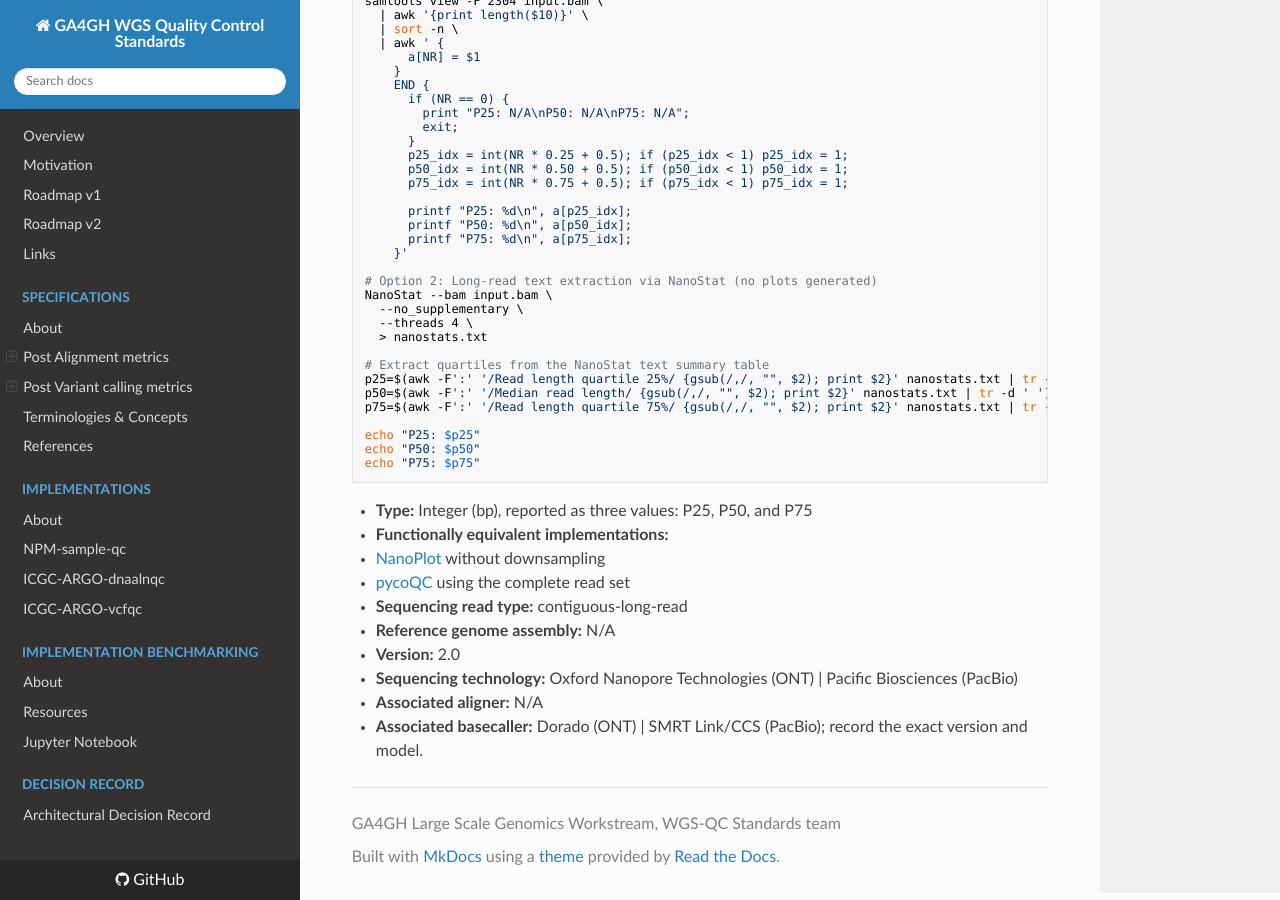
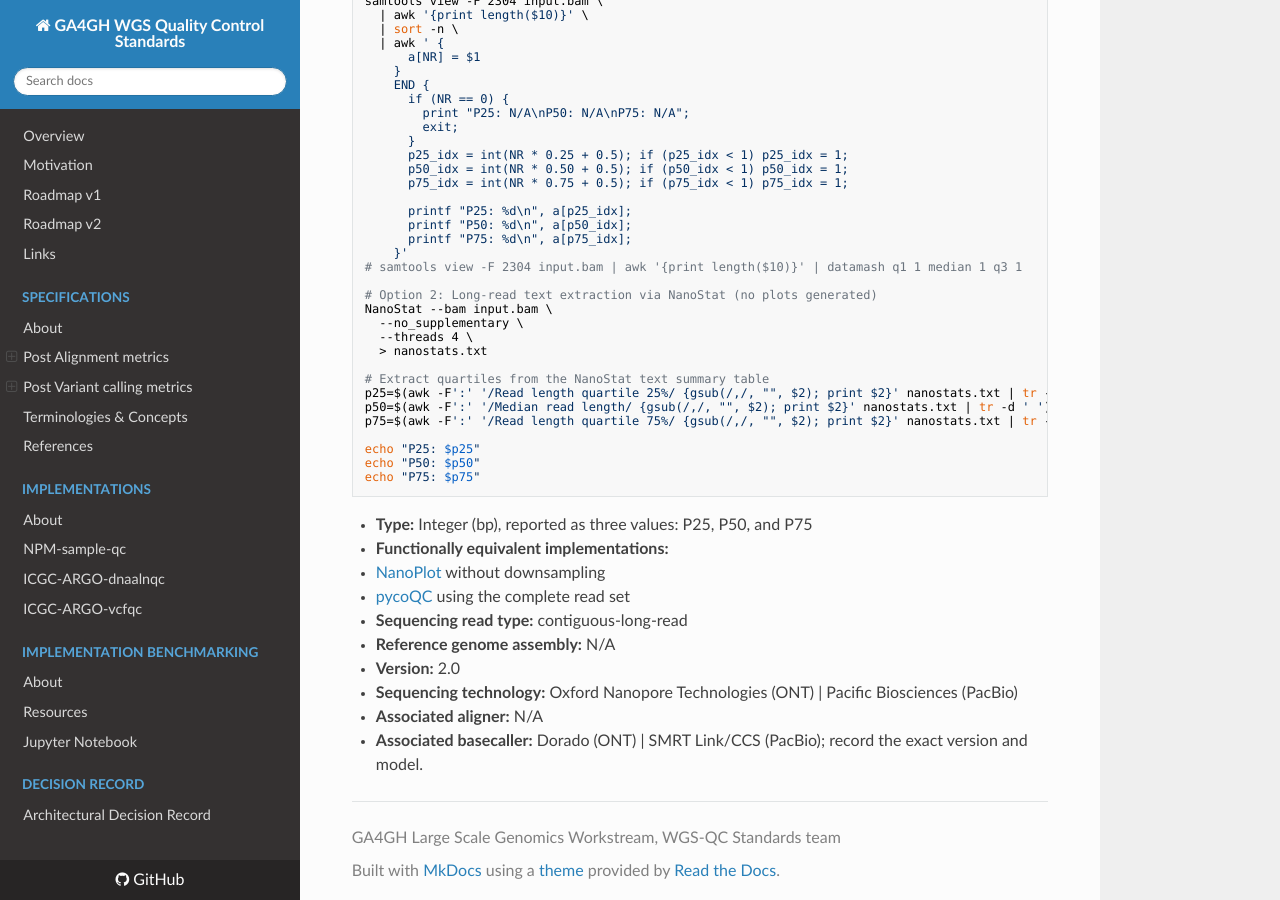
Before and after one commit to ga4gh/quality-control-wgs, an MkDocs documentation site: the page built from docs/metrics_definitions/lr-yield_reads_n_bp_or_reads_p25_p50_p75.md, in a window 1280 px wide and 900 px high, scrolled down 771 px. Built offline with MkDocs 1.6.1, drawn with Linux system fonts in a browser that asks for light colours; nearby versions of some CDN libraries.

Commit message:
read length percentiles p25_p50_p75 dev version awaiting further input/feedback

```diff
--- a/docs/metrics_definitions/lr-yield_reads_n_bp_or_reads_p25_p50_p75.md
+++ b/docs/metrics_definitions/lr-yield_reads_n_bp_or_reads_p25_p50_p75.md
@@ -25,6 +25,7 @@ samtools view -F 2304 input.bam \
       printf "P50: %d\n", a[p50_idx];
       printf "P75: %d\n", a[p75_idx];
     }'
+# samtools view -F 2304 input.bam | awk '{print length($10)}' | datamash q1 1 median 1 q3 1
 
 # Option 2: Long-read text extraction via NanoStat (no plots generated)
 NanoStat --bam input.bam \
```
